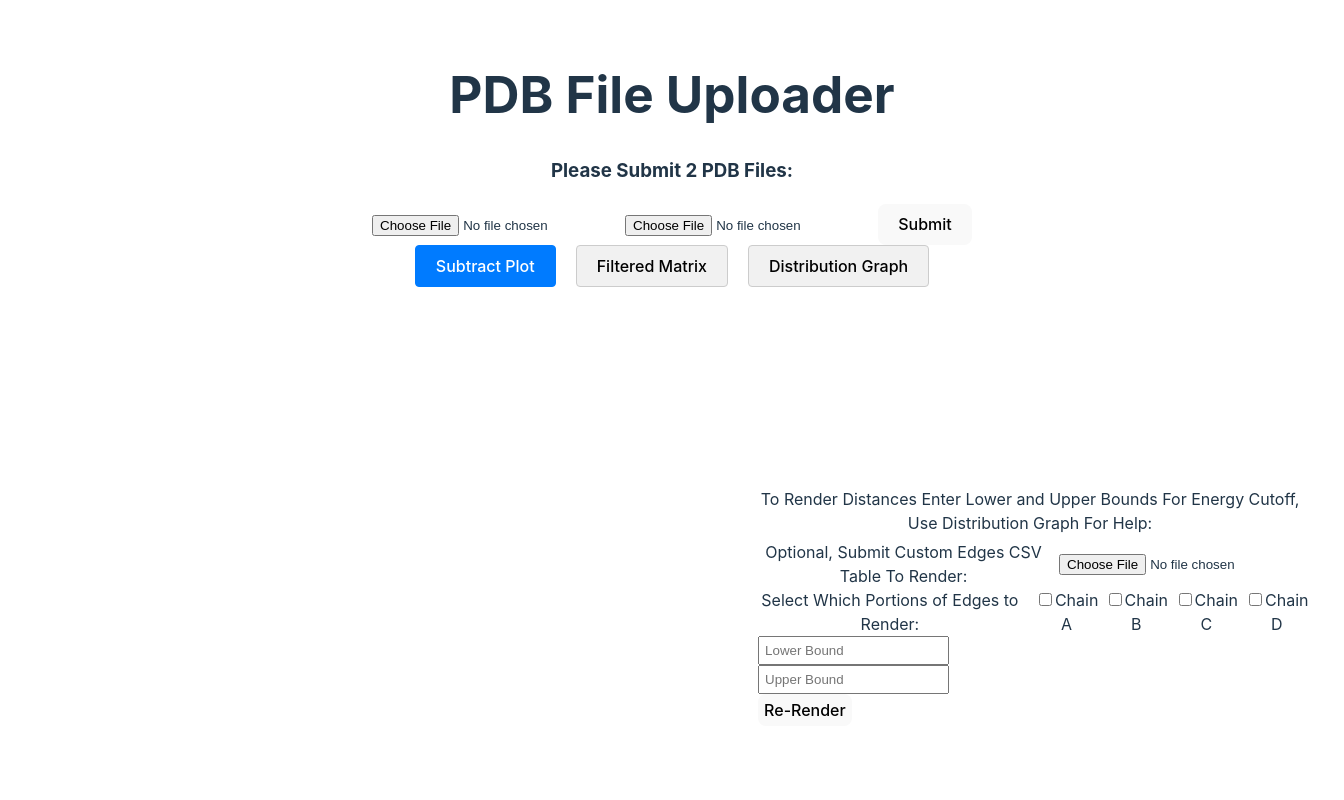
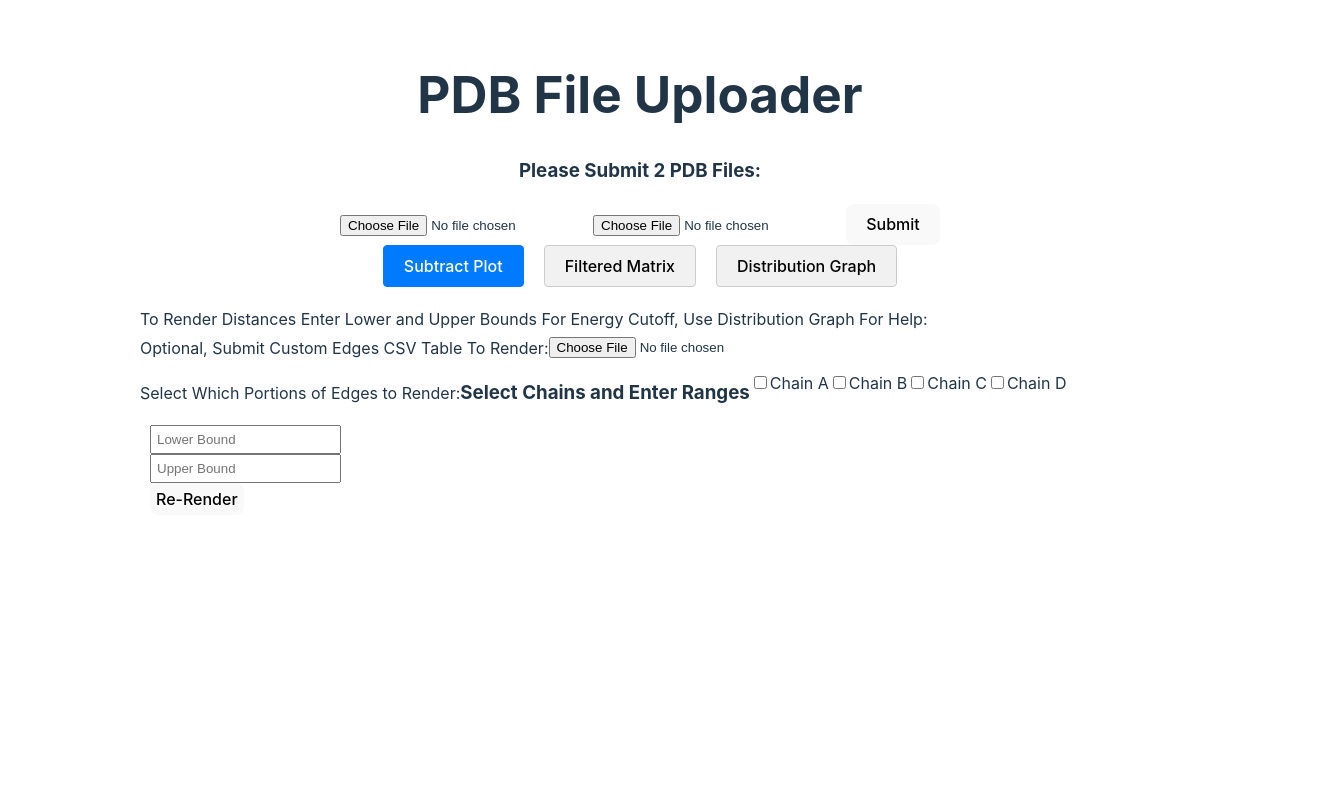
Before and after one commit to alexish4/Allosteric-Network-Web, a React (Vite) app in the folder client/: page /subtract in a window 1280 px wide. Shown: the top 800 px of the page, 1344 px wide, since content can reach past the window. Built offline with nearby package versions, Linux system fonts and the light colour scheme.

Commit message:
Added fields to capture ranges for each chain

```diff
--- a/client/src/Subtract.jsx
+++ b/client/src/Subtract.jsx
@@ -25,6 +25,12 @@ function Subtract() {
         B: false,
         C: false,
         D: false,
+    });
+    const [chainRanges, setChainRanges] = useState({
+        A: '',
+        B: '',
+        C: '',
+        D: ''
     });
 
     // Handle button click
@@ -84,6 +90,24 @@ function Subtract() {
             ...prevChains,
             [chain]: !prevChains[chain],
         }));
+    };
+
+    const handleRangeInput = (chain, input) => {
+        const rangesArray = input.split(',').map(range => range.trim());
+        const parsed = rangesArray.map(range => {
+            const [start, end] = range.split('-').map(Number);
+            return { start, end };
+        });
+
+        // Check for valid ranges
+        const isValid = parsed.every(({ start, end }) => !isNaN(start) && !isNaN(end) && start <= end);
+
+        if (isValid) {
+            // If valid, update the range for the specific chain
+            setChainRanges(prev => ({ ...prev, [chain]: input }));
+        } else {
+            alert(`Please enter valid ranges for Chain ${chain}, e.g., '44-50' or '44-50, 100-110'.`);
+        }
     };
 
     const handleSubmit = async () => {
@@ -207,8 +231,6 @@ function Subtract() {
             )}
         </div>
 
-        <div style={{ display: 'flex', alignItems: 'center' }}>
-            <div id="viewport" className="mol-container"></div>
         <div style={{ display: 'flex', flexDirection: 'column', alignItems: 'flex-start' }}>
             <label style={{ marginBottom: '5px' }}>
                 To Render Distances Enter Lower and Upper Bounds For Energy Cutoff, Use Distribution Graph For Help:
@@ -218,38 +240,30 @@ function Subtract() {
             </div>
             <div style={{ display: 'flex', alignItems: 'center' }}>
                 Select Which Portions of Edges to Render:
+                <h3>Select Chains and Enter Ranges</h3>
+                {['A', 'B', 'C', 'D'].map(chain => (
+                    <div key={chain} style={{ marginBottom: '20px' }}>
                         <label>
                             <input
                                 type="checkbox"
-                            checked={selectedChains.A}
-                            onChange={() => handleChainChange('A')}
+                                checked={selectedChains[chain]}
+                                onChange={() => handleChainChange(chain)}
                             />
-                        Chain A
+                            Chain {chain}
                         </label>
-                    <label>
+                        {selectedChains[chain] && ( // Show range input only if the chain is selected
+                            <div>
                                 <input
-                            type="checkbox"
-                            checked={selectedChains.B}
-                            onChange={() => handleChainChange('B')}
+                                    type="text"
+                                    value={chainRanges[chain]}
+                                    onChange={(e) => handleRangeInput(chain, e.target.value)}
+                                    style={{ marginLeft: '10px', padding: '5px' }}
+                                    placeholder={`Enter ranges for Chain ${chain} (e.g., 44-50, 100-110)`}
                                 />
-                        Chain B
-                    </label>
-                    <label>
-                        <input
-                            type="checkbox"
-                            checked={selectedChains.C}
-                            onChange={() => handleChainChange('C')}
-                        />
-                        Chain C
-                    </label>
-                    <label>
-                        <input
-                            type="checkbox"
-                            checked={selectedChains.D}
-                            onChange={() => handleChainChange('D')}
-                        />
-                        Chain D
-                    </label>
+                            </div>
+                        )}
+                    </div>
+                ))}
             </div>
             <input
                 type="number" // Set type to number for double input
@@ -271,8 +285,9 @@ function Subtract() {
                 Re-Render
             </button>
         </div>
+        <div id="viewport" className="mol-container"></div>
     </div>
-    </div>
+
     );
 }
 
```
Lines whose indentation alone changed are shown as unchanged.
